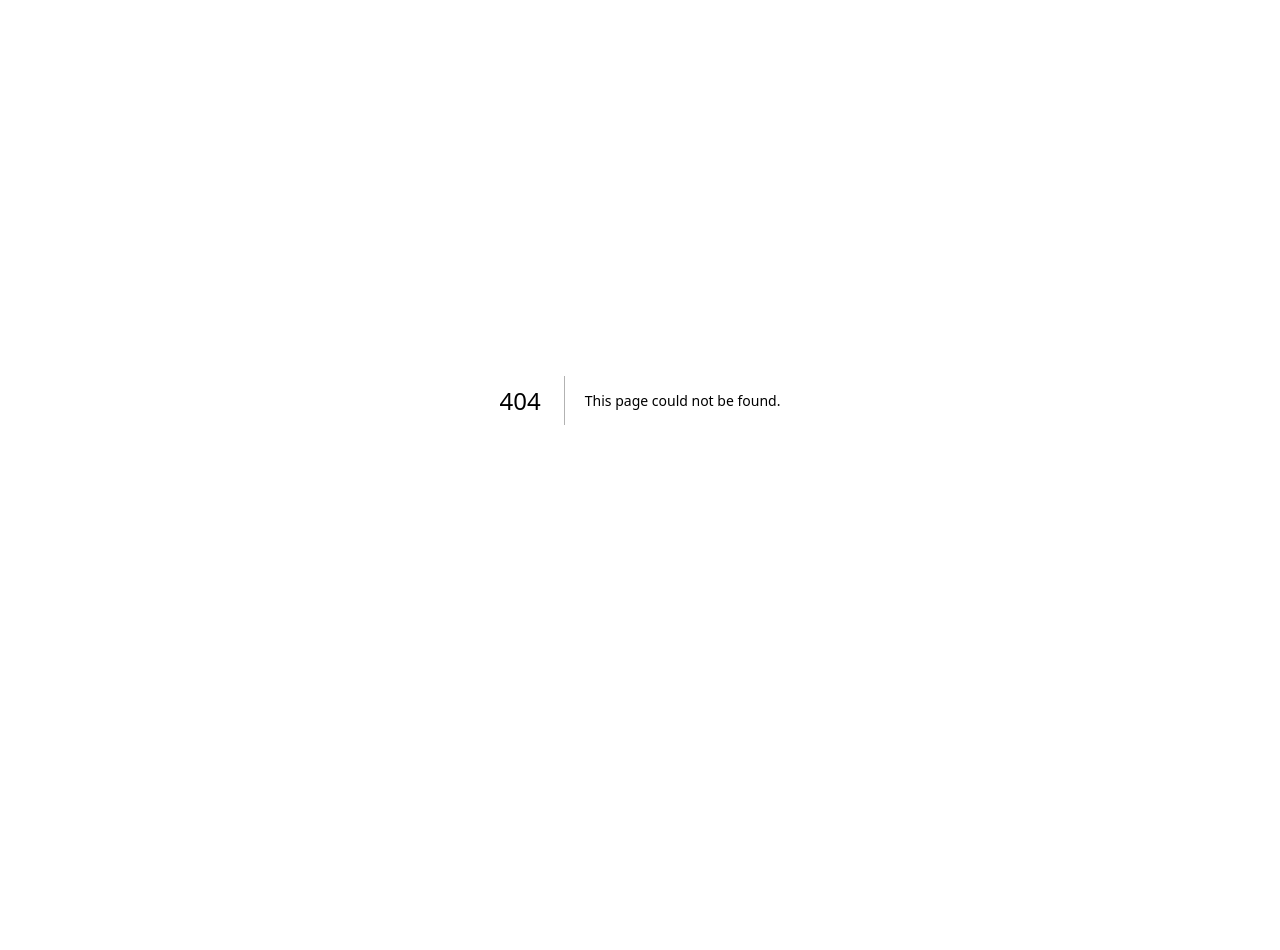
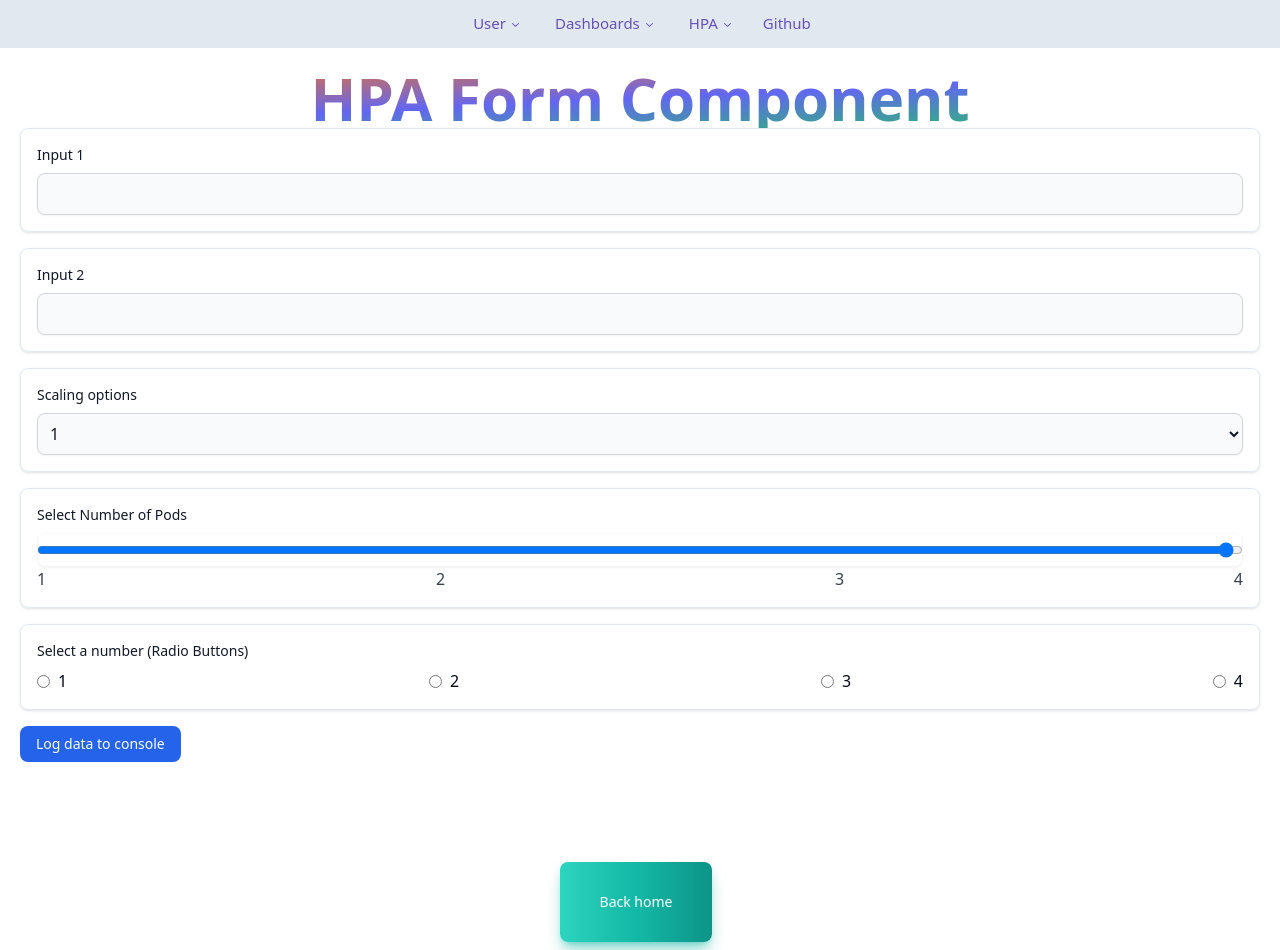
Before and after one commit to oslabs-beta/OptiKube-FE, a Next.js app: page /TestPages/testPage2 in a window 1280 px wide. Before the commit this address had no page. Before the commit the page ends 800 px from the top, so only its background shows below. Built offline with nearby package versions, Linux system fonts and the light colour scheme.

Commit message:
HPA Form component - HPA form as component and rendered on test pages - Minor change to Landing page button

```diff
--- /dev/null
+++ b/components/HPA-Form.tsx
@@ -0,0 +1,133 @@
+import React from 'react';
+import { useForm } from "react-hook-form";
+
+export default function HPAForm() {
+    const { register, handleSubmit, formState: { errors } } = useForm();
+
+    const onSubmit = (data) => {
+        console.log(data);
+    };
+
+    return (
+        <div className="App p-5">
+
+            <h2 className="bg-gradient-to-br from-orange-500 via-indigo-500 to-green-500 text-transparent bg-clip-text text-6xl font-bold text-center">
+                HPA Form Component
+            </h2>
+
+            <form onSubmit={handleSubmit(onSubmit)} className="space-y-4">
+                <div className="form-control border p-4 rounded-lg shadow">
+                    <label htmlFor="input1" className="block mb-2 text-sm font-medium text-gray-900">Input 1</label>
+                    <input
+                        type="text"
+                        id="input1"
+                        name="input1"
+                        {...register("input1")}
+                        className="block w-full p-2 text-gray-900 bg-gray-50 rounded-lg border border-gray-300 shadow-sm focus:ring-blue-500 focus:border-blue-500"
+                    />
+                </div>
+
+                <div className="form-control border p-4 rounded-lg shadow">
+                    <label htmlFor="input2" className="block mb-2 text-sm font-medium text-gray-900">Input 2</label>
+                    <input
+                        type="text"
+                        id="input2"
+                        name="input2"
+                        {...register("input2")}
+                        className="block w-full p-2 text-gray-900 bg-gray-50 rounded-lg border border-gray-300 shadow-sm focus:ring-blue-500 focus:border-blue-500"
+                    />
+                </div>
+
+                <div className="form-control border p-4 rounded-lg shadow">
+                    <label htmlFor="dropdown" className="block mb-2 text-sm font-medium text-gray-900">Scaling options</label>
+                    <select
+                        id="dropdown"
+                        name="dropdown"
+                        {...register("dropdown")}
+                        className="block w-full p-2 text-gray-900 bg-gray-50 rounded-lg border border-gray-300 shadow-sm focus:ring-blue-500 focus:border-blue-500"
+                    >
+                        <option value="1">1</option>
+                        <option value="2">2</option>
+                        <option value="3">3</option>
+                        <option value="4">4</option>
+                    </select>
+                </div>
+
+                <div className="form-control border p-4 rounded-lg shadow">
+                    <label htmlFor="slider" className="block mb-2 text-sm font-medium text-gray-900">Select Number of Pods</label>
+                    <input
+                        type="range"
+                        id="slider"
+                        name="slider"
+                        min="1"
+                        max="4"
+                        step="1"
+                        {...register("slider")}
+                        className="block w-full p-2 text-gray-900 bg-gray-50 rounded-lg border border-gray-300 shadow-sm focus:ring-blue-500 focus:border-blue-500"
+                    />
+                    <div className="flex justify-between text-gray-700">
+                        <span>1</span>
+                        <span>2</span>
+                        <span>3</span>
+                        <span>4</span>
+                    </div>
+                </div>
+
+                <div className="form-control border p-4 rounded-lg shadow">
+              <label htmlFor="radioGroup" className="block mb-2 text-sm font-medium text-gray-900">Select a number (Radio Buttons)</label>
+              <div id="radioGroup" className="flex justify-between">
+                <label className="inline-flex items-center">
+                  <input
+                    type="radio"
+                    value="1"
+                    name="number"
+                    {...register("number")}
+                    className="form-radio"
+                  />
+                  <span className="ml-2">1</span>
+                </label>
+                <label className="inline-flex items-center">
+                  <input
+                    type="radio"
+                    value="2"
+                    name="number"
+                    {...register("number")}
+                    className="form-radio"
+                  />
+                  <span className="ml-2">2</span>
+                </label>
+                <label className="inline-flex items-center">
+                  <input
+                    type="radio"
+                    value="3"
+                    name="number"
+                    {...register("number")}
+                    className="form-radio"
+                  />
+                  <span className="ml-2">3</span>
+                </label>
+                <label className="inline-flex items-center">
+                  <input
+                    type="radio"
+                    value="4"
+                    name="number"
+                    {...register("number")}
+                    className="form-radio"
+                  />
+                  <span className="ml-2">4</span>
+                </label>
+              </div>
+            </div>
+
+                <div className="form-control">
+                    <button
+                        type="submit"
+                        className="px-4 py-2 text-white bg-blue-600 hover:bg-blue-700 focus:ring-4 focus:outline-none focus:ring-blue-300 font-medium rounded-lg text-sm w-full sm:w-auto text-center"
+                    >
+                        Log data to console
+                    </button>
+                </div>
+            </form>
+        </div>
+    );
+}
--- a/pages/TestPages/bentoTest.tsx
+++ b/pages/TestPages/testPage2.tsx
@@ -3,7 +3,7 @@ import Link from 'next/link';
 import { BentoGridDemo, BentoGridThirdDemo, BentoGridSecondDemo } from '../../components/bento-2x2';
 
 import NavBar from "../../components/NavBar";
-
+import HPAForm from 'components/HPA-Form';
 
 
 export default function testPage() {
@@ -14,6 +14,7 @@ export default function testPage() {
 
         <div>
             <NavBar />
+            <HPAForm />
             <div className='flex flex-col items-center justify-center'>
                 <Link href="/" passHref>
                     <button className="mt-20 text-white bg-gradient-to-r from-teal-400 via-teal-500 to-teal-600 hover:bg-gradient-to-br focus:ring-4 focus:outline-none focus:ring-teal-300 dark:focus:ring-teal-800 shadow-lg shadow-teal-500/50 dark:shadow-lg dark:shadow-teal-800/80 font-medium rounded-lg text-sm h-20 px-10 py-2.5 text-center me-2 mb-2 ">Back home</button>
@@ -21,7 +22,7 @@ export default function testPage() {
 
             </div>
             {/* <BentoGridDemo /> */}
-            <BentoGridSecondDemo />
+            {/* <BentoGridSecondDemo /> */}
             {/* <BentoGridThirdDemo /> */}
 
         </div>
--- a/pages/index.tsx
+++ b/pages/index.tsx
@@ -67,8 +67,8 @@ const Home = () => {
         </div>
         <div className="absolute top-12 right-0 m-4 z-50">
 
-          <Link href="TestPages/bentoTest" passHref>
-            <button type="button" className="text-white bg-gradient-to-r from-red-400 via-red-500 to-red-600 hover:bg-gradient-to-br focus:ring-4 focus:outline-none focus:ring-red-300 dark:focus:ring-red-800 font-medium rounded-lg text-sm px-5 py-2.5 text-center me-2 mb-2 z-30 relative">Bento Page</button>
+          <Link href="TestPages/testPage2" passHref>
+            <button type="button" className="text-white bg-gradient-to-r from-red-400 via-red-500 to-red-600 hover:bg-gradient-to-br focus:ring-4 focus:outline-none focus:ring-red-300 dark:focus:ring-red-800 font-medium rounded-lg text-sm px-5 py-2.5 text-center me-2 mb-2 z-30 relative">HPA Form </button>
           </Link>
         </div>
 
```
